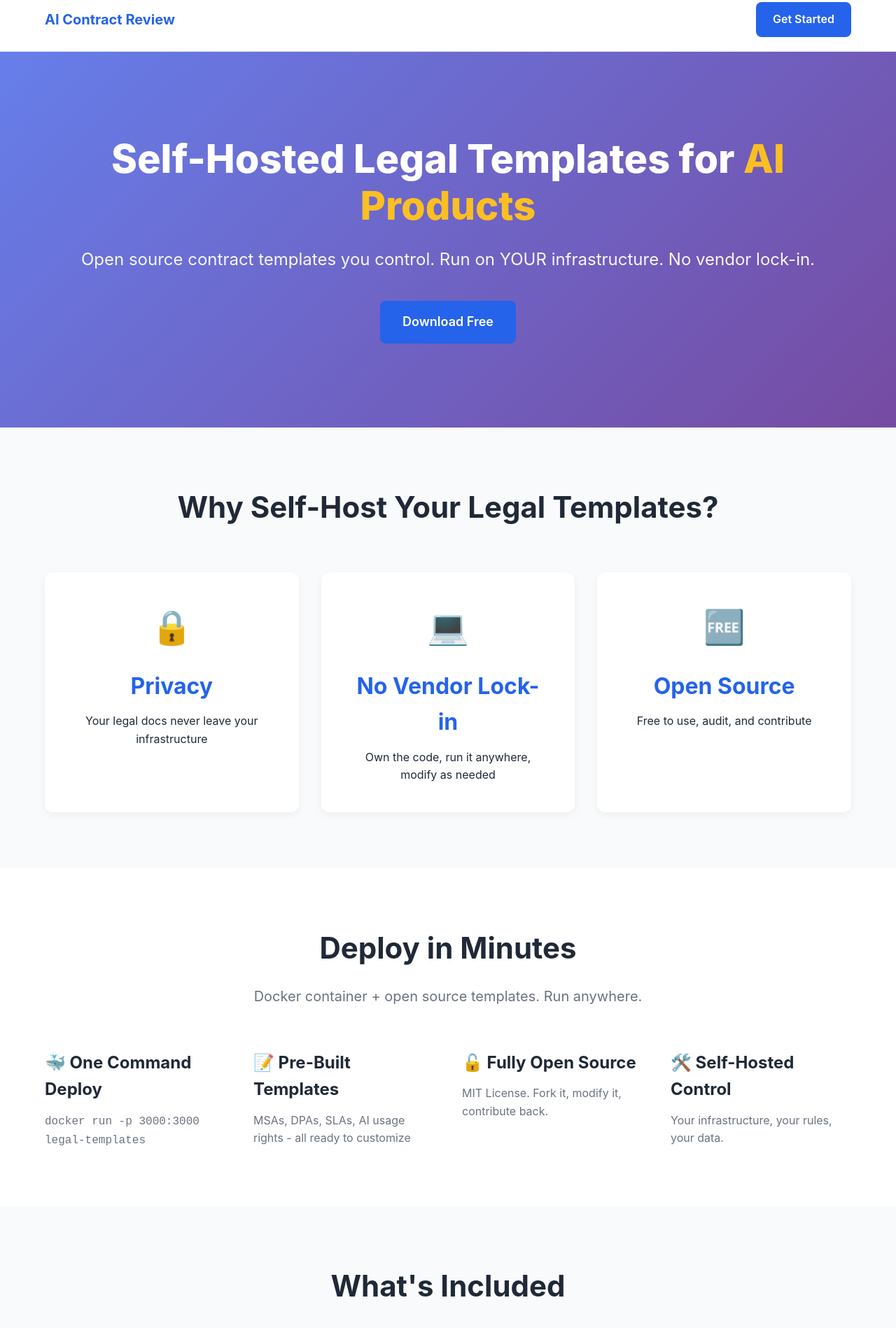
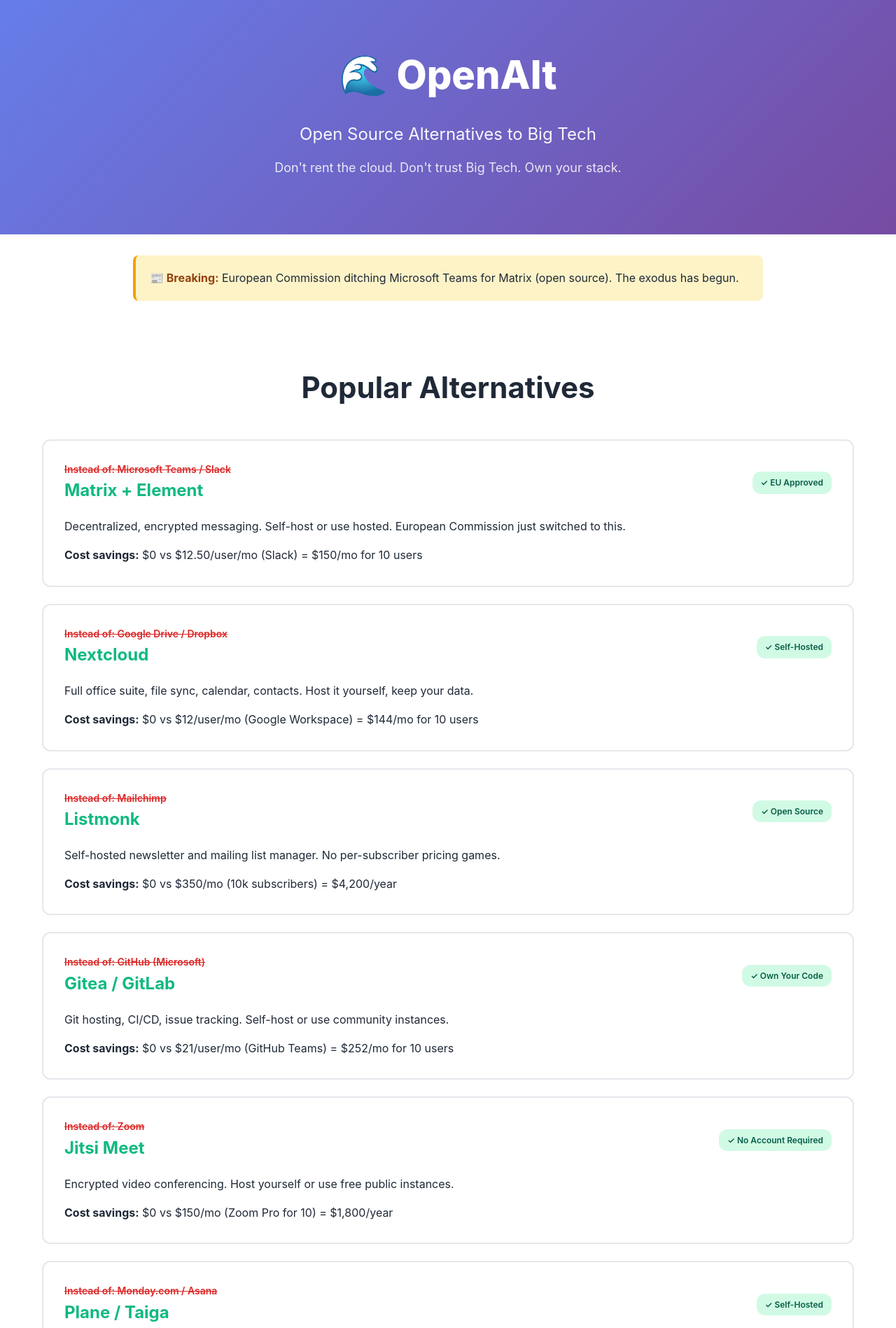
Before and after one commit to saltyprojects/ai-contract-review, a website: page public/index.html in a window 1280 px wide. Shown: the part 17-1915 px from the top of the page at 70% size. Drawn offline with Linux system fonts and the light colour scheme.

Commit message:
Pivot #3: OpenAlt - Open source alternatives directory (EU Teams->Matrix trend)

```diff
--- a/public/index.html
+++ b/public/index.html
@@ -3,177 +3,237 @@
 <head>
   <meta charset="UTF-8">
   <meta name="viewport" content="width=device-width, initial-scale=1.0">
-  <title>Self-Hosted Legal Templates - Open Source AI Contracts</title>
-  <link rel="stylesheet" href="styles.css">
+  <title>OpenAlt - Open Source Alternatives to Big Tech</title>
+  <style>
+    * { margin: 0; padding: 0; box-sizing: border-box; }
+    body {
+      font-family: -apple-system, BlinkMacSystemFont, "Segoe UI", Roboto, sans-serif;
+      line-height: 1.6;
+      color: #1f2937;
+    }
+    .hero {
+      background: linear-gradient(135deg, #667eea 0%, #764ba2 100%);
+      color: white;
+      padding: 80px 20px;
+      text-align: center;
+    }
+    .hero h1 {
+      font-size: 56px;
+      margin-bottom: 20px;
+      font-weight: 800;
+    }
+    .hero .subtitle {
+      font-size: 24px;
+      margin-bottom: 15px;
+      opacity: 0.95;
+    }
+    .hero .tagline {
+      font-size: 18px;
+      opacity: 0.85;
+    }
+    .news-banner {
+      background: #fef3c7;
+      border-left: 4px solid #f59e0b;
+      padding: 20px;
+      margin: 30px auto;
+      max-width: 900px;
+      border-radius: 8px;
+    }
+    .news-banner strong {
+      color: #92400e;
+    }
+    .container {
+      max-width: 1200px;
+      margin: 0 auto;
+      padding: 60px 20px;
+    }
+    h2 {
+      font-size: 42px;
+      margin-bottom: 40px;
+      text-align: center;
+    }
+    .alt-grid {
+      display: grid;
+      gap: 24px;
+      margin: 40px 0;
+    }
+    .alt-card {
+      background: white;
+      border: 2px solid #e5e7eb;
+      border-radius: 12px;
+      padding: 30px;
+      transition: all 0.2s;
+    }
+    .alt-card:hover {
+      border-color: #667eea;
+      box-shadow: 0 4px 12px rgba(102, 126, 234, 0.15);
+    }
+    .alt-header {
+      display: flex;
+      justify-content: space-between;
+      align-items: center;
+      margin-bottom: 20px;
+    }
+    .instead-of {
+      font-size: 14px;
+      color: #dc2626;
+      font-weight: 600;
+      text-decoration: line-through;
+    }
+    .use-this {
+      font-size: 24px;
+      font-weight: 700;
+      color: #10b981;
+    }
+    .badge {
+      padding: 6px 12px;
+      border-radius: 12px;
+      font-size: 12px;
+      font-weight: 600;
+      background: #d1fae5;
+      color: #065f46;
+    }
+    .features {
+      display: grid;
+      grid-template-columns: repeat(auto-fit, minmax(280px, 1fr));
+      gap: 30px;
+      margin: 40px 0;
+    }
+    .feature {
+      text-align: center;
+      padding: 30px;
+    }
+    .feature h3 {
+      font-size: 48px;
+      margin-bottom: 10px;
+    }
+    .feature p {
+      color: #6b7280;
+    }
+    .cta {
+      background: #667eea;
+      color: white;
+      padding: 16px 32px;
+      border-radius: 8px;
+      text-decoration: none;
+      font-weight: 600;
+      display: inline-block;
+    }
+  </style>
 </head>
 <body>
-  <header>
-    <nav>
+  <div class="hero">
+    <h1>🌊 OpenAlt</h1>
+    <p class="subtitle">Open Source Alternatives to Big Tech</p>
+    <p class="tagline">Don't rent the cloud. Don't trust Big Tech. Own your stack.</p>
+  </div>
+
+  <div class="news-banner">
+    <strong>📰 Breaking:</strong> European Commission ditching Microsoft Teams for Matrix (open source). The exodus has begun.
+  </div>
+
   <div class="container">
-        <div class="logo">AI Contract Review</div>
-        <a href="#contact" class="cta-button">Get Started</a>
+    <h2>Popular Alternatives</h2>
+
+    <div class="alt-grid">
+      <div class="alt-card">
+        <div class="alt-header">
+          <div>
+            <div class="instead-of">Instead of: Microsoft Teams / Slack</div>
+            <div class="use-this">Matrix + Element</div>
           </div>
-    </nav>
-  </header>
+          <span class="badge">✓ EU Approved</span>
+        </div>
+        <p>Decentralized, encrypted messaging. Self-host or use hosted. European Commission just switched to this.</p>
+        <p style="margin-top:15px;"><strong>Cost savings:</strong> $0 vs $12.50/user/mo (Slack) = $150/mo for 10 users</p>
+      </div>
 
-  <section class="hero">
-    <div class="container">
-      <h1>Self-Hosted Legal Templates for <span class="highlight">AI Products</span></h1>
-      <p class="subtitle">Open source contract templates you control. Run on YOUR infrastructure. No vendor lock-in.</p>
-      <a href="#contact" class="cta-button large">Download Free</a>
+      <div class="alt-card">
+        <div class="alt-header">
+          <div>
+            <div class="instead-of">Instead of: Google Drive / Dropbox</div>
+            <div class="use-this">Nextcloud</div>
           </div>
-  </section>
+          <span class="badge">✓ Self-Hosted</span>
+        </div>
+        <p>Full office suite, file sync, calendar, contacts. Host it yourself, keep your data.</p>
+        <p style="margin-top:15px;"><strong>Cost savings:</strong> $0 vs $12/user/mo (Google Workspace) = $144/mo for 10 users</p>
+      </div>
 
-  <section class="problem">
-    <div class="container">
-      <h2>Why Self-Host Your Legal Templates?</h2>
-      <div class="problem-grid">
-        <div class="problem-card">
-          <div class="icon">🔒</div>
-          <h3>Privacy</h3>
-          <p>Your legal docs never leave your infrastructure</p>
+      <div class="alt-card">
+        <div class="alt-header">
+          <div>
+            <div class="instead-of">Instead of: Mailchimp</div>
+            <div class="use-this">Listmonk</div>
           </div>
-        <div class="problem-card">
-          <div class="icon">💻</div>
-          <h3>No Vendor Lock-in</h3>
-          <p>Own the code, run it anywhere, modify as needed</p>
+          <span class="badge">✓ Open Source</span>
         </div>
-        <div class="problem-card">
-          <div class="icon">🆓</div>
-          <h3>Open Source</h3>
-          <p>Free to use, audit, and contribute</p>
+        <p>Self-hosted newsletter and mailing list manager. No per-subscriber pricing games.</p>
+        <p style="margin-top:15px;"><strong>Cost savings:</strong> $0 vs $350/mo (10k subscribers) = $4,200/year</p>
+      </div>
+
+      <div class="alt-card">
+        <div class="alt-header">
+          <div>
+            <div class="instead-of">Instead of: GitHub (Microsoft)</div>
+            <div class="use-this">Gitea / GitLab</div>
+          </div>
+          <span class="badge">✓ Own Your Code</span>
+        </div>
+        <p>Git hosting, CI/CD, issue tracking. Self-host or use community instances.</p>
+        <p style="margin-top:15px;"><strong>Cost savings:</strong> $0 vs $21/user/mo (GitHub Teams) = $252/mo for 10 users</p>
+      </div>
+
+      <div class="alt-card">
+        <div class="alt-header">
+          <div>
+            <div class="instead-of">Instead of: Zoom</div>
+            <div class="use-this">Jitsi Meet</div>
+          </div>
+          <span class="badge">✓ No Account Required</span>
+        </div>
+        <p>Encrypted video conferencing. Host yourself or use free public instances.</p>
+        <p style="margin-top:15px;"><strong>Cost savings:</strong> $0 vs $150/mo (Zoom Pro for 10) = $1,800/year</p>
+      </div>
+
+      <div class="alt-card">
+        <div class="alt-header">
+          <div>
+            <div class="instead-of">Instead of: Monday.com / Asana</div>
+            <div class="use-this">Plane / Taiga</div>
+          </div>
+          <span class="badge">✓ Self-Hosted</span>
+        </div>
+        <p>Project management, issue tracking, agile boards. Own your project data.</p>
+        <p style="margin-top:15px;"><strong>Cost savings:</strong> $0 vs $120/mo (Monday.com for 10) = $1,440/year</p>
       </div>
     </div>
-    </div>
-  </section>
 
-  <section class="solution">
-    <div class="container">
-      <h2>Deploy in Minutes</h2>
-      <p class="section-intro">Docker container + open source templates. Run anywhere.</p>
-
+    <h2 style="margin-top:80px;">Why Switch?</h2>
     <div class="features">
       <div class="feature">
-          <h3>🐳 One Command Deploy</h3>
-          <p><code>docker run -p 3000:3000 legal-templates</code></p>
+        <h3>💰</h3>
+        <p><strong>Save $10k-50k/year</strong><br>No per-user pricing, no annual increases</p>
       </div>
       <div class="feature">
-          <h3>📝 Pre-Built Templates</h3>
-          <p>MSAs, DPAs, SLAs, AI usage rights - all ready to customize</p>
+        <h3>🔒</h3>
+        <p><strong>Own Your Data</strong><br>No surveillance, no ToS changes, no lock-in</p>
       </div>
       <div class="feature">
-          <h3>🔓 Fully Open Source</h3>
-          <p>MIT License. Fork it, modify it, contribute back.</p>
-        </div>
-        <div class="feature">
-          <h3>🛠️ Self-Hosted Control</h3>
-          <p>Your infrastructure, your rules, your data.</p>
+        <h3>🌍</h3>
+        <p><strong>EU-Compliant</strong><br>GDPR-friendly, data residency control</p>
       </div>
     </div>
-    </div>
-  </section>
 
-  <section class="templates">
-    <div class="container">
-      <h2>What's Included</h2>
-      <div class="template-list">
-        <div class="template-item">
-          <div class="template-header">
-            <h3>Master Services Agreement</h3>
-            <span class="badge">Core</span>
-          </div>
-          <p>Foundation contract covering AI service delivery, warranties, and limitations</p>
-        </div>
-        <div class="template-item">
-          <div class="template-header">
-            <h3>Data Processing Addendum</h3>
-            <span class="badge">Core</span>
-          </div>
-          <p>GDPR-compliant data handling for AI training and inference</p>
-        </div>
-        <div class="template-item">
-          <div class="template-header">
-            <h3>AI Model Usage Rights</h3>
-            <span class="badge">Specialized</span>
-          </div>
-          <p>Clear terms for model access, fine-tuning, and output ownership</p>
-        </div>
-        <div class="template-item">
-          <div class="template-header">
-            <h3>Enterprise SLA</h3>
-            <span class="badge">Add-on</span>
-          </div>
-          <p>Uptime guarantees, support tiers, and performance metrics for AI services</p>
+    <div style="text-align:center; margin-top:60px;">
+      <a href="https://github.com/saltyprojects/ai-contract-review" class="cta">View Full Directory on GitHub</a>
+      <p style="margin-top:20px;color:#6b7280;">150+ open source alternatives to Big Tech products</p>
     </div>
   </div>
-    </div>
-  </section>
 
-  <section class="pricing">
-    <div class="container">
-      <h2>100% Free & Open Source</h2>
-      <div class="pricing-grid">
-        <div class="pricing-card featured">
-          <h3>Community Edition</h3>
-          <div class="price">$0</div>
-          <p class="price-detail">forever</p>
-          <ul>
-            <li>✓ All contract templates</li>
-            <li>✓ Docker deployment</li>
-            <li>✓ MIT License</li>
-            <li>✓ Community support (GitHub)</li>
-            <li>✓ Fork, modify, distribute freely</li>
-          </ul>
-          <a href="https://github.com/saltyprojects/ai-contract-review" class="cta-button">View on GitHub</a>
-        </div>
-        <div class="pricing-card">
-          <h3>Pro Support</h3>
-          <div class="price">$499<span>/mo</span></div>
-          <p class="price-detail">optional</p>
-          <ul>
-            <li>✓ Priority bug fixes</li>
-            <li>✓ Custom template development</li>
-            <li>✓ Deployment assistance</li>
-            <li>✓ Legal clause consultation</li>
-            <li>✓ Direct Slack/email support</li>
-          </ul>
-          <a href="#contact" class="cta-button">Contact Sales</a>
-        </div>
-      </div>
-    </div>
-  </section>
-
-  <section class="contact" id="contact">
-    <div class="container">
-      <h2>Get Early Access</h2>
-      <p class="section-intro">We're onboarding our first customers. Join the waitlist.</p>
-
-      <form id="contactForm">
-        <div class="form-group">
-          <input type="text" id="name" placeholder="Your Name" required>
-        </div>
-        <div class="form-group">
-          <input type="email" id="email" placeholder="Work Email" required>
-        </div>
-        <div class="form-group">
-          <input type="text" id="company" placeholder="Company Name" required>
-        </div>
-        <div class="form-group">
-          <textarea id="message" placeholder="Tell us about your contract needs (optional)" rows="4"></textarea>
-        </div>
-        <button type="submit" class="cta-button large">Request Access</button>
-      </form>
-      <div id="formMessage" class="form-message"></div>
-    </div>
-  </section>
-
-  <footer>
-    <div class="container">
-      <p>&copy; 2026 AI Contract Review. Built by <a href="https://sevenolives.com" target="_blank">SevenOlives</a></p>
-      <p class="disclaimer">This service provides legal templates and guidance. Not a substitute for legal advice. Consult a lawyer for your specific needs.</p>
-    </div>
+  <footer style="background:#1f2937;color:white;padding:40px 20px;text-align:center;margin-top:80px;">
+    <p>&copy; 2026 OpenAlt. Community-maintained directory.</p>
+    <p style="margin-top:10px;opacity:0.8;font-size:14px;">Built with 🧂 by the open source community</p>
   </footer>
-
-  <script src="app.js"></script>
 </body>
 </html>
```
Also changed, not shown: README.md. Lines whose indentation alone changed are shown as unchanged.
